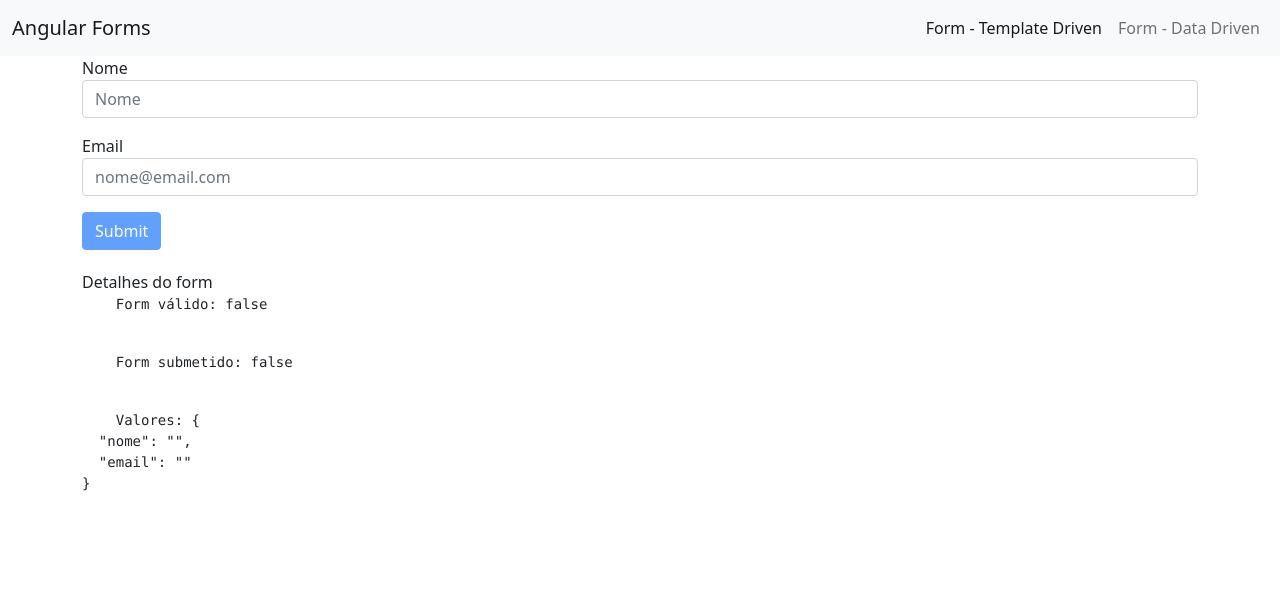
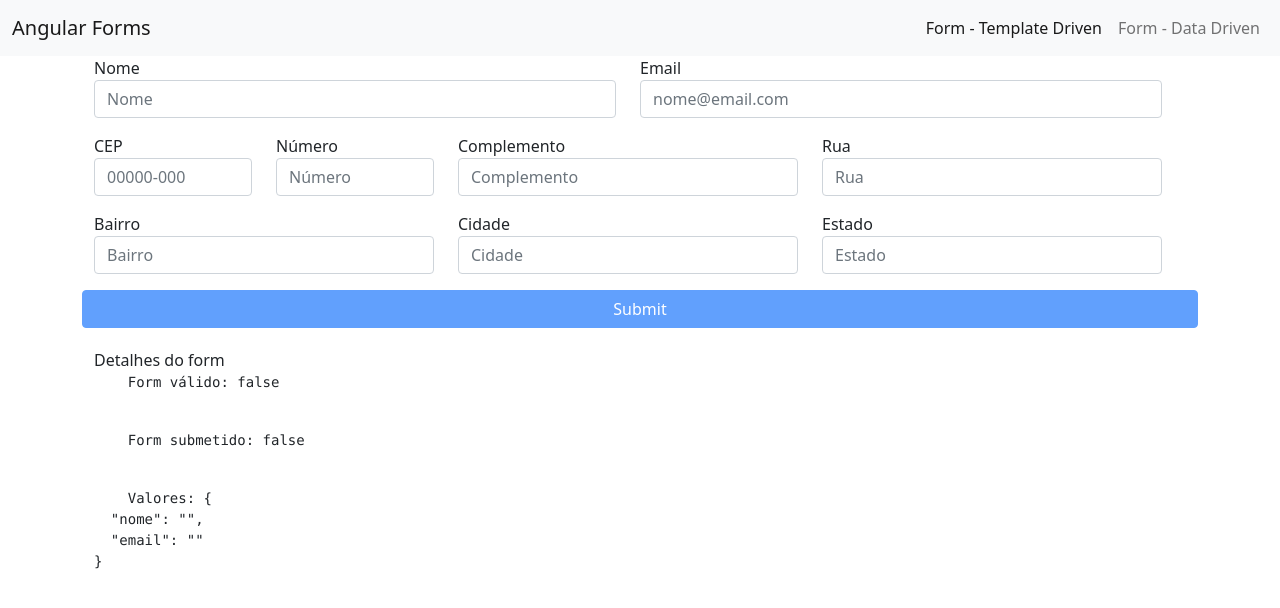
Before and after one commit to Eronheit/angular-forms, an Angular app: page /template-form in a window 1280 px wide. Shown: the top 608 px of the page. Built offline with nearby package versions, Linux system fonts and the light colour scheme.

Commit message:
feat: (template driven) add address fields - layout with bootstrap

```diff
--- a/src/app/template-form/template-form.component.html
+++ b/src/app/template-form/template-form.component.html
@@ -1,6 +1,10 @@
+<div class="container">
   <form #f="ngForm" (ngSubmit)="onSubmit(f)">
-  <div class="form-group mb-3 has-validation">
+    <div class="row">
+      <div class="row mb-3">
+        <div class="form-group has-validation col-sm-6">
           <label for="nome">Nome</label>
+
           <input
             type="text"
             class="form-control"
@@ -12,16 +16,12 @@
             #nome="ngModel"
             [class.is-invalid]="!nome.valid && nome.touched"
           >
-    <!-- <div>
-      {{ nome.className }}
-    </div> -->
-
           <span *ngIf="!nome.valid && nome.touched" [class.invalid-feedback]="!nome.valid && nome.touched">
-      Nome é obrigatório
+            Nome é obrigatório!
           </span>
         </div>
 
-  <div class="form-group mb-3">
+        <div class="form-group has-validation col-sm-6">
           <label for="email">Email</label>
           <input
             type="email"
@@ -36,11 +36,133 @@
             [class.is-invalid]="!email.valid && email.touched"
           >
           <span *ngIf="!email.valid && email.touched" [class.invalid-feedback]="!email.valid && email.touched">
-      Digite um email válido
+            Digite um email válido!
           </span>
+        </div>
+      </div>
+
+      <div class="row mb-3">
+        <div class="form-group has-validation col-sm-2">
+          <label for="cep">CEP</label>
+          <input
+            id="cep"
+            name='cep'
+            class="form-control"
+            placeholder="00000-000"
+            required
+            [ngModel]='usuario.cep'
+            #cep="ngModel"
+            [class.is-invalid]="!cep.valid && cep.touched"
+          >
+          <span *ngIf="!cep.valid && cep.touched" [class.invalid-feedback]="!cep.valid && cep.touched">
+            CEP é obrigatório!
+          </span>
+        </div>
+
+        <div class="form-group has-validation col-sm-2">
+          <label for="numero">Número</label>
+          <input
+            id="numero"
+            name='numero'
+            class="form-control"
+            placeholder="Número"
+            required
+            [ngModel]='usuario.numero'
+            #numero="ngModel"
+            [class.is-invalid]="!numero.valid && numero.touched"
+          >
+          <span *ngIf="!numero.valid && numero.touched" [class.invalid-feedback]="!numero.valid && numero.touched">
+            Número é obrigatório!
+          </span>
+        </div>
+
+        <div class="form-group col-sm-4">
+          <label for="complemento">Complemento</label>
+          <input
+            id="complemento"
+            name='complemento'
+            class="form-control"
+            placeholder="Complemento"
+            required
+            #complemento="ngModel"
+            [ngModel]='usuario.complemento'
+          >
+        </div>
+
+        <div class="form-group has-validation col-sm-4">
+          <label for="rua">Rua</label>
+          <input
+            id="rua"
+            name='rua'
+            class="form-control"
+            placeholder="Rua"
+            required
+            #rua="ngModel"
+            [ngModel]='usuario.rua'
+            [class.is-invalid]="!rua.valid && rua.touched"
+          >
+          <span *ngIf="!rua.valid && rua.touched" [class.invalid-feedback]="!rua.valid && rua.touched">
+            Rua é obrigatório!
+          </span>
+        </div>
+      </div>
+
+      <div class="row mb-3">
+        <div class="form-group has-validation col-sm-4">
+          <label for="bairro">Bairro</label>
+          <input
+            id="bairro"
+            name='bairro'
+            class="form-control"
+            placeholder="Bairro"
+            required
+            #bairro="ngModel"
+            [ngModel]='usuario.bairro'
+            [class.is-invalid]="!bairro.valid && bairro.touched"
+          >
+          <span *ngIf="!bairro.valid && bairro.touched" [class.invalid-feedback]="!bairro.valid && bairro.touched">
+            Bairro é obrigatório!
+          </span>
+        </div>
+
+        <div class="form-group has-validation col-sm-4">
+          <label for="cidade">Cidade</label>
+          <input
+            id="cidade"
+            name='cidade'
+            class="form-control"
+            placeholder="Cidade"
+            required
+            #cidade="ngModel"
+            [ngModel]='usuario.cidade'
+            [class.is-invalid]="!cidade.valid && cidade.touched"
+          >
+          <span *ngIf="!cidade.valid && cidade.touched" [class.invalid-feedback]="!cidade.valid && cidade.touched">
+            Cidade é obrigatório!
+          </span>
+        </div>
+
+        <div class="form-group has-validation col-sm-4">
+          <label for="estado">Estado</label>
+          <input
+            id="estado"
+            name='estado'
+            class="form-control"
+            placeholder="Estado"
+            required
+            #estado="ngModel"
+            [ngModel]='usuario.estado'
+            [class.is-invalid]="!estado.valid && estado.touched"
+          >
+          <span *ngIf="!estado.valid && estado.touched" [class.invalid-feedback]="!estado.valid && estado.touched">
+            Estado é obrigatório!
+          </span>
+        </div>
       </div>
 
       <button [disabled]="!f.valid" type="submit" class="btn btn-primary">Submit</button>
 
       <app-form-debug [form]='f'></app-form-debug>
+    </div>
   </form>
+</div>
```
Lines whose indentation alone changed are shown as unchanged.
